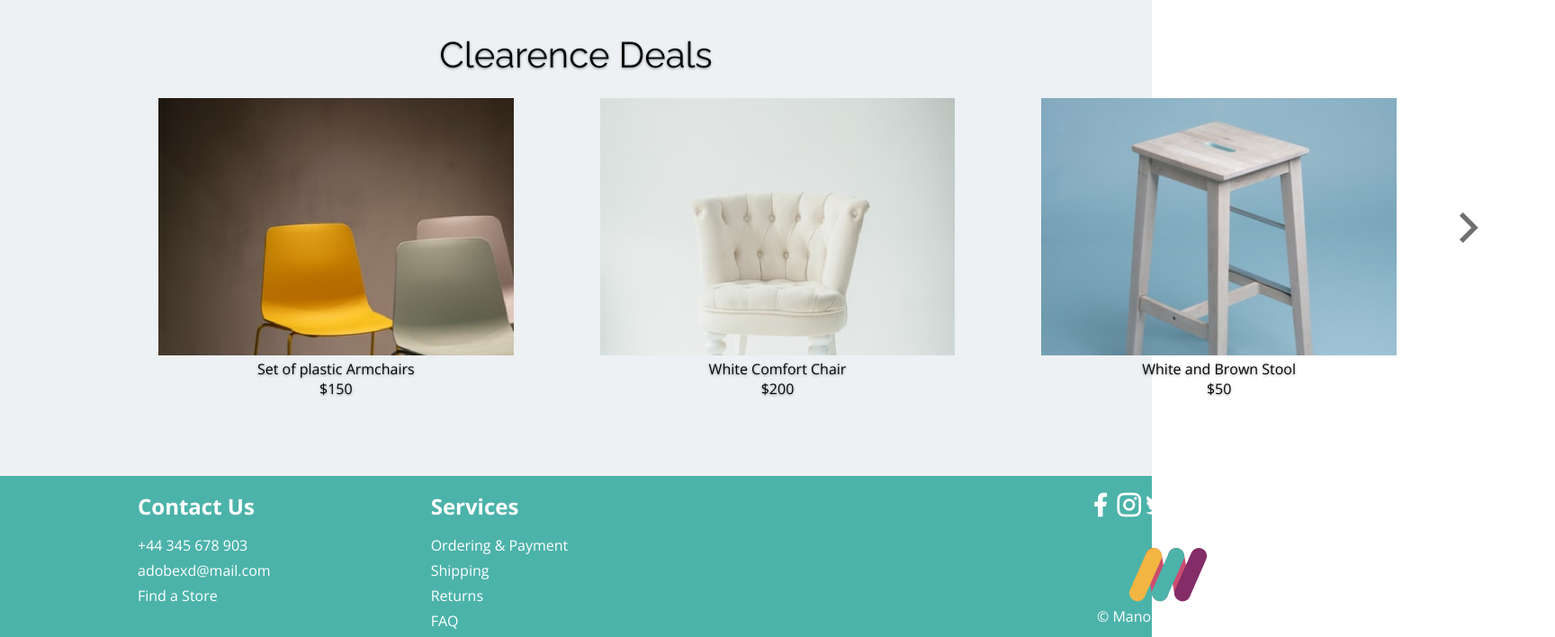
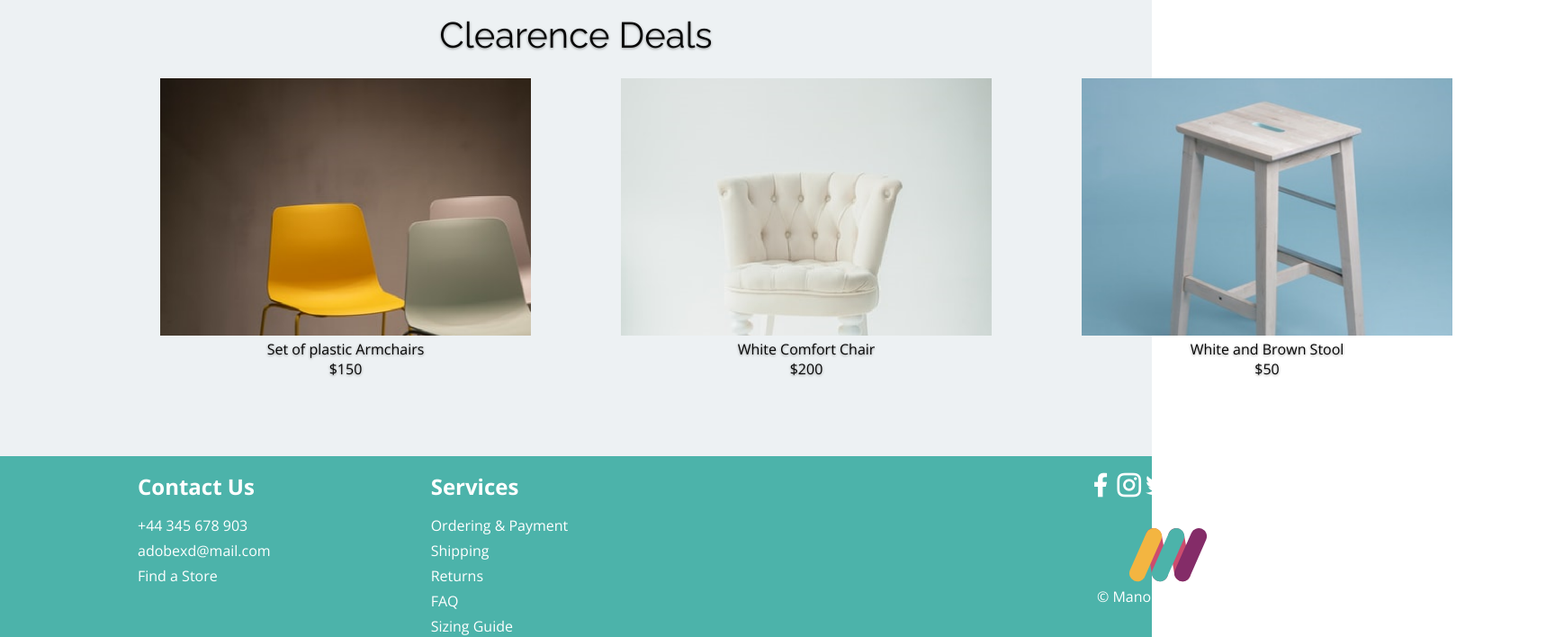
Before and after one commit to neelesh17/Mayooth-Furniture, a React (Create React App) app in the folder client/: page / in a window 1280 px wide. Shown: the part 1557-2265 px from the top of the page at 90% size, 1728 px wide, since content can reach past the window. Built offline with nearby package versions, Linux system fonts and the light colour scheme.

Commit message:
added animation to slideshow

```diff
--- a/client/package.json
+++ b/client/package.json
@@ -10,6 +10,7 @@
     "axios": "^0.19.2",
     "react": "^16.13.1",
     "react-dom": "^16.13.1",
+    "react-items-carousel": "^2.8.0",
     "react-redux": "^7.2.0",
     "react-router-dom": "^5.2.0",
     "react-scripts": "3.4.1",
--- a/client/src/components/product/product.component.jsx
+++ b/client/src/components/product/product.component.jsx
@@ -7,7 +7,7 @@ import {Text} from '../../components/style-utils/utils.styles';
 
 
 const Product = ({Item, history}) => (
-    <ProductContainer>
+    <ProductContainer >
         <Image src={Item.image} height="286px" width="100%" />
         <Text font="16px Open Sans">{Item.name}</Text>
         <Text font="16px Open Sans">{Item.price}</Text>
--- a/client/src/components/product/product.styles.jsx
+++ b/client/src/components/product/product.styles.jsx
@@ -1,11 +1,20 @@
-import styled from 'styled-components';
+import styled, {keyframes} from 'styled-components';
 import { fade, CustomButton, ImageContainer } from '../style-utils/utils.styles';
 
+const slide = keyframes`
+    0%{
+      transform: translate3d(0, 0, 0);
+    }
+    100%{
+      transform: translate3d(-1692px, 0, 0);
+    }
+`;
+
 export const ProductContainer = styled.div`
+    width: 32em;
     height: auto;
-    width: 429px;
-    margin: 0 3%;
-    display: inline-block;
+    margin:0 3%;
+    display: block;
     &:hover {
         img{
             opacity: 0.7;
--- a/client/src/components/slide-products/slide-product.component.jsx
+++ b/client/src/components/slide-products/slide-product.component.jsx
@@ -1,59 +1,55 @@
-import React from 'react';
+import React ,{ useState }from 'react';
 
 import Product from '../product/product.component';
 
 import { ProductSlide , ProductContainer, Arrows } from './slide-product.styles';
 import { Text } from '../style-utils/utils.styles';
 
-class SlideProducts extends React.Component{
-    constructor({ heading, items, type }){
-        super();
-        this.state = {
-            heading: heading,
-            items: items,
+const SlideProducts = ({ heading, items, type }) => {
+    const [slideState, setSliteState] = useState({
         from: 0,
         to: 3,
-            type: type,
+    });
+
+    let {from, to} = slideState;
+
+    const filteredItems = items.filter((item, id) => (item.type === type));
+
+    const prev = () => {
+        if(to - from < 3){
+            setSliteState({from: from - (2 + to - from), to: to - (to - from)});
         }
-        this.prev = () => {
-            if(this.state.to - this.state.from < 3){
-                this.setState({from: this.state.from - (2 + this.state.to - this.state.from), to: this.state.to - (this.state.to - this.state.from)});
-            }
-            else if(this.state.from === 0 && this.state.items.length %3 !== 0){
-                this.setState({from: this.state.items.length - (this.state.items.length%3), to: this.state.items.length});
-            } else if (this.state.from <= 0){
-                this.setState({from: this.state.items.length  - 3, to: this.state.items.length});
+        else if(from === 0 && filteredItems.length %3 !== 0){
+            setSliteState({from: filteredItems.length - (filteredItems.length%3), to: filteredItems.length});
+        } else if (from <= 0){
+            setSliteState({from: filteredItems.length  - 3, to: filteredItems.length});
         } else {
-                this.setState({from: this.state.from - 3, to: this.state.to - 3});
+            setSliteState({from: from - 3, to: to - 3});
         }
     }
-        this.next = () => {
-            if(this.state.to  === this.state.items.length){
-                this.setState({from: 0, to: 3});
-            } else if(this.state.to + 3 > this.state.items.length){
-                this.setState({from: this.state.from + 3, to: this.state.items.length});
+    const next = () => {
+        if(to  === filteredItems.length){
+            setSliteState({from: 0, to: 3});
+        } else if(to + 3 > filteredItems.length){
+            setSliteState({from: from + 3, to: filteredItems.length});
         } else {
-                this.setState({from: this.state.from + 3, to: this.state.to + 3});
+            setSliteState({from: from + 3, to: to + 3});
         }
     }
-    }
-    render(){
     return (
         <ProductSlide>
-                <Text font="40px Raleway">{this.state.heading}</Text>
+            <Text font="40px Raleway">{heading}</Text>
             <ProductContainer>
-                    <Arrows opacity={this.state.from === 0 ? "0" : "1"}><i className="ri-arrow-left-s-line ri-4x" onClick={this.prev}></i></Arrows>
+                <Arrows opacity={from === 0 ? "0" : "1"}><i className="ri-arrow-left-s-line ri-4x" onClick={prev}></i></Arrows>
                 {
-                        this.state.items.filter((item, id) => (item.type === this.state.type)).map(item => (
-                                <Product Item={item} />
+                    filteredItems.slice(from,to).map(item => (
+                            <Product Item={item} dis="inline-block"/>
                         ))
                 }
-                    <Arrows opacity={this.state.to >= this.state.items.length ? "0" : "1"} ><i className="ri-arrow-right-s-line ri-4x" onClick={this.next}></i></Arrows>
+                <Arrows opacity={to >= filteredItems.length? "0" : "1"} ><i className="ri-arrow-right-s-line ri-4x" onClick={next}></i></Arrows>
             </ProductContainer>
         </ProductSlide>
     );
 }
 
-}
-
 export default SlideProducts;
--- a/client/src/components/slide-products/slide-product.styles.jsx
+++ b/client/src/components/slide-products/slide-product.styles.jsx
@@ -1,4 +1,6 @@
 import styled from 'styled-components';
+import {fade} from '../style-utils/utils.styles';
+
 
 export const ProductSlide = styled.div`
     width: 100%;
@@ -7,10 +9,11 @@ export const ProductSlide = styled.div`
 
 export const ProductContainer = styled.div`
     height: auto;
-    width: 1600px;
+    width: fit-content;
     margin: 2% 5%;
     display: flex;
-    justify-content: end;
+    justify-content: start;
+    animation: 1s ${fade} ease-out;
 `;
 
 export const Arrows = styled.div`
@@ -24,4 +27,7 @@ export const Arrows = styled.div`
     color: rgba(112, 112, 112, 1);
     user-select: none;
     transition: 0.4s ease;
+    &.next{
+        left: 100em;
+    }
 `;
--- a/client/src/components/slideshow/slides/slide1/slide1.styles.jsx
+++ b/client/src/components/slideshow/slides/slide1/slide1.styles.jsx
@@ -1,7 +1,9 @@
-import styled from 'styled-components';
+import styled, {keyframes } from 'styled-components';
 
-import { fade } from '../../../style-utils/utils.styles';
-
+export const slide = keyframes`
+    0%{left: 20em;}
+    100% { left: 14em; }
+`;
 
 export const TextConatiner = styled.div`
     padding: 48px 0 0 0;
@@ -14,5 +16,7 @@ export const SlideContainer = styled.div`
     display: ${props => props.display};
     justify-content:space-around;
     width: 1366px;
-    animation: 2s ${fade} ease-out;
+    position: absolute;
+
+    animation: ${slide} 1s forwards;
 `;
--- a/client/src/components/slideshow/slides/slide2/slide2.styles.jsx
+++ b/client/src/components/slideshow/slides/slide2/slide2.styles.jsx
@@ -1,6 +1,6 @@
 import styled from 'styled-components';
 
-import { fade } from '../../../style-utils/utils.styles';
+import { slide } from '../slide1/slide1.styles';
 
 
 export const TextConatiner = styled.div`
@@ -14,5 +14,6 @@ export const SlideContainer = styled.div`
     display: ${props => props.display};
     justify-content:space-around;
     width: 1366px;
-    animation: 2s ${fade} ease-out;
+    position: absolute;
+    animation: ${slide} 1s forwards;
 `;
--- a/client/src/components/slideshow/slides/slide3/slide3.styles.jsx
+++ b/client/src/components/slideshow/slides/slide3/slide3.styles.jsx
@@ -1,6 +1,6 @@
 import styled from 'styled-components';
 
-import { fade } from '../../../style-utils/utils.styles';
+import { slide } from '../slide1/slide1.styles';
 
 export const TextConatiner = styled.div`
     padding: 48px 0 0 0;
@@ -15,5 +15,7 @@ export const SlideContainer = styled.div`
     height: 95%;
     // background-image: radial-gradient(#eeaeca, #94bbe9);
     background-color: #e3e3e3;
-    animation: 2s ${fade} ease-out;
+    position: absolute;
+    height: 40%;
+    animation: ${slide} 1s forwards;
 `;
--- a/client/src/components/slideshow/slideshow.component.jsx
+++ b/client/src/components/slideshow/slideshow.component.jsx
@@ -28,8 +28,10 @@ class Slideshow extends React.Component {
                 this.setState({slideNo: this.state.slideNo - 1})
             }
         };
-        setInterval(this.nextSlide, 4000);
+
     }
+    componentDidMount(){this.interval = setInterval(this.nextSlide, 5000);}
+    componentWillUnmount(){clearInterval(this.interval)};
 
     render(){
         return(
```
Also changed, not shown: client/src/components/style-utils/utils.styles.jsx (line endings or trailing spaces), 1 other file (tests, documents, lock files or other folders). Lines whose indentation alone changed are shown as unchanged.
